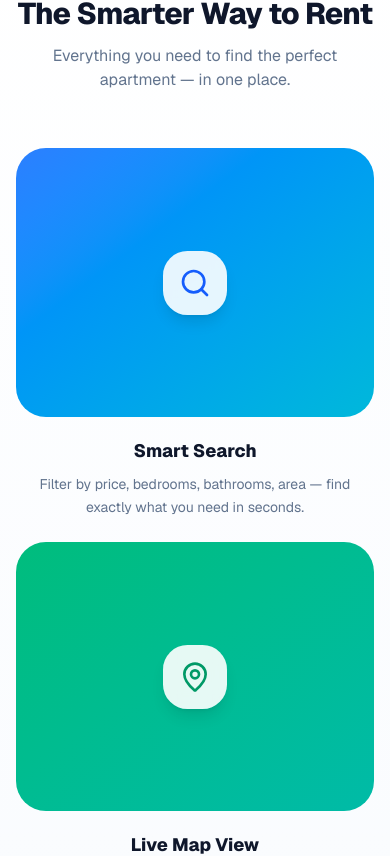
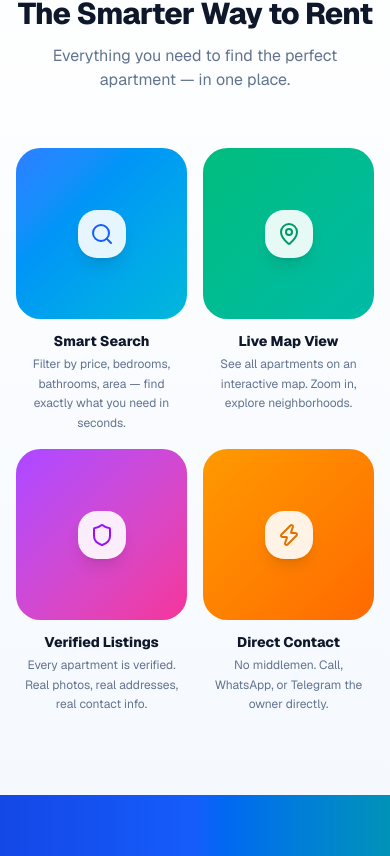
Before and after one commit to knpleasingagency-afk/rentlist, a Next.js app: page / in a window 390 px wide. Shown: the part 1428-2284 px from the top of the page. Built offline with nearby package versions, Linux system fonts and the light colour scheme; no server answers; the database is empty.

Commit message:
fix: 2x2 grid for Why Choose Us on mobile, responsive icon cards
Co-Authored-By: Claude <noreply@anthropic.com>

```diff
--- a/src/app/page.tsx
+++ b/src/app/page.tsx
@@ -135,7 +135,7 @@ export default async function HomePage() {
             <p className="text-slate-500 mt-3 max-w-md mx-auto">Everything you need to find the perfect apartment — in one place.</p>
           </div>
 
-          <div className="grid grid-cols-1 sm:grid-cols-2 lg:grid-cols-4 gap-6">
+          <div className="grid grid-cols-2 lg:grid-cols-4 gap-4 sm:gap-6">
             {[
               {
                 icon: Search,
@@ -175,13 +175,13 @@ export default async function HomePage() {
               },
             ].map(({ icon: Icon, title, desc, bg, iconBg, iconColor, color }) => (
               <div key={title} className="group text-center">
-                <div className={`aspect-[4/3] rounded-3xl overflow-hidden mb-5 bg-gradient-to-br ${color} p-6 flex items-center justify-center`}>
-                  <div className={`w-16 h-16 rounded-2xl bg-white/90 backdrop-blur flex items-center justify-center mx-auto shadow-lg`}>
-                    <Icon className={`h-8 w-8 ${iconColor}`} />
+                <div className={`aspect-square sm:aspect-[4/3] rounded-2xl sm:rounded-3xl overflow-hidden mb-3 sm:mb-5 bg-gradient-to-br ${color} p-4 sm:p-6 flex items-center justify-center`}>
+                  <div className={`w-12 h-12 sm:w-16 sm:h-16 rounded-xl sm:rounded-2xl bg-white/90 backdrop-blur flex items-center justify-center mx-auto shadow-lg`}>
+                    <Icon className={`h-6 w-6 sm:h-8 sm:w-8 ${iconColor}`} />
                   </div>
                 </div>
-                <h3 className="font-extrabold text-lg mb-2 text-slate-900">{title}</h3>
-                <p className="text-sm text-slate-500 leading-relaxed px-2">{desc}</p>
+                <h3 className="font-extrabold text-sm sm:text-lg mb-1 sm:mb-2 text-slate-900">{title}</h3>
+                <p className="text-xs sm:text-sm text-slate-500 leading-relaxed px-1 sm:px-2">{desc}</p>
               </div>
             ))}
           </div>
```
